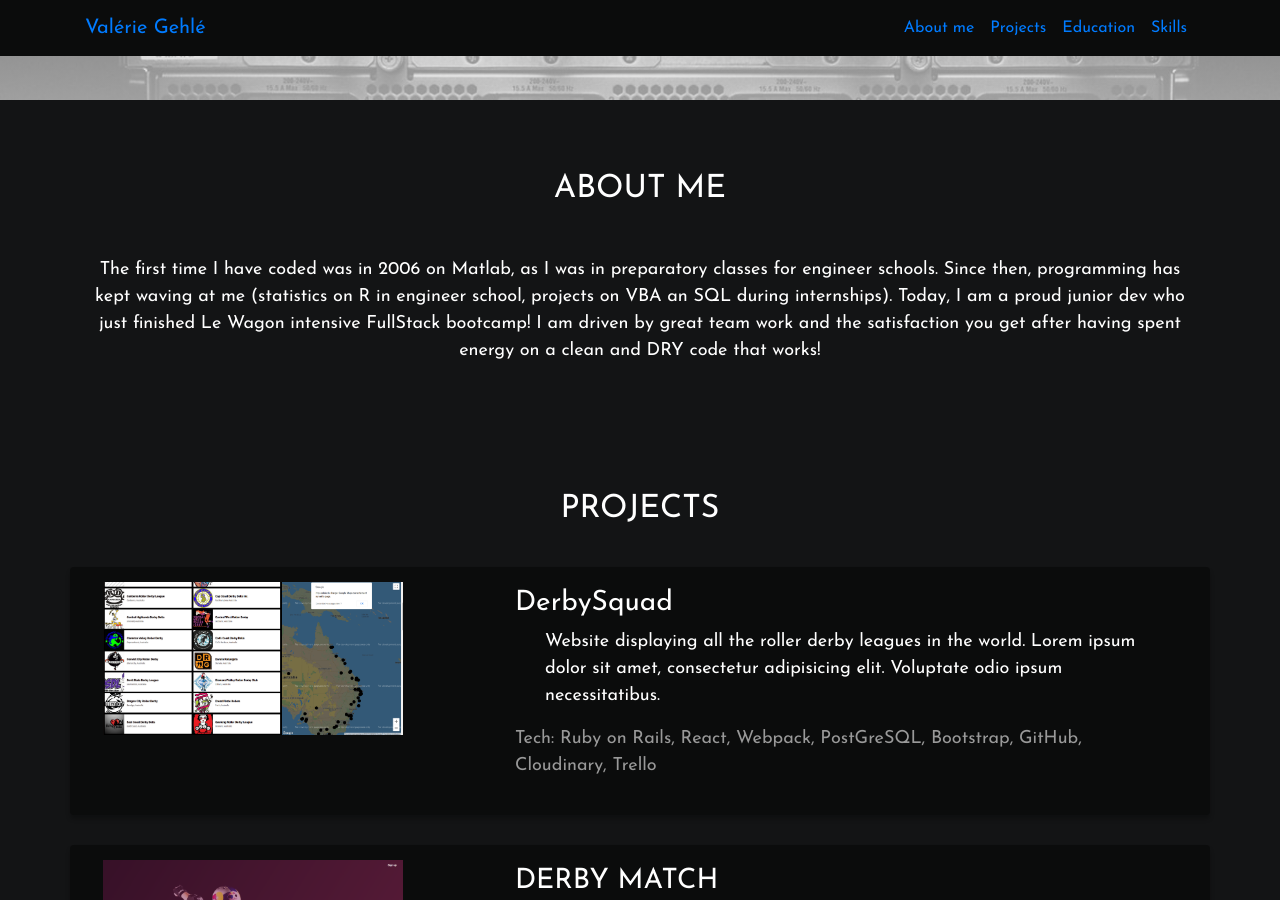
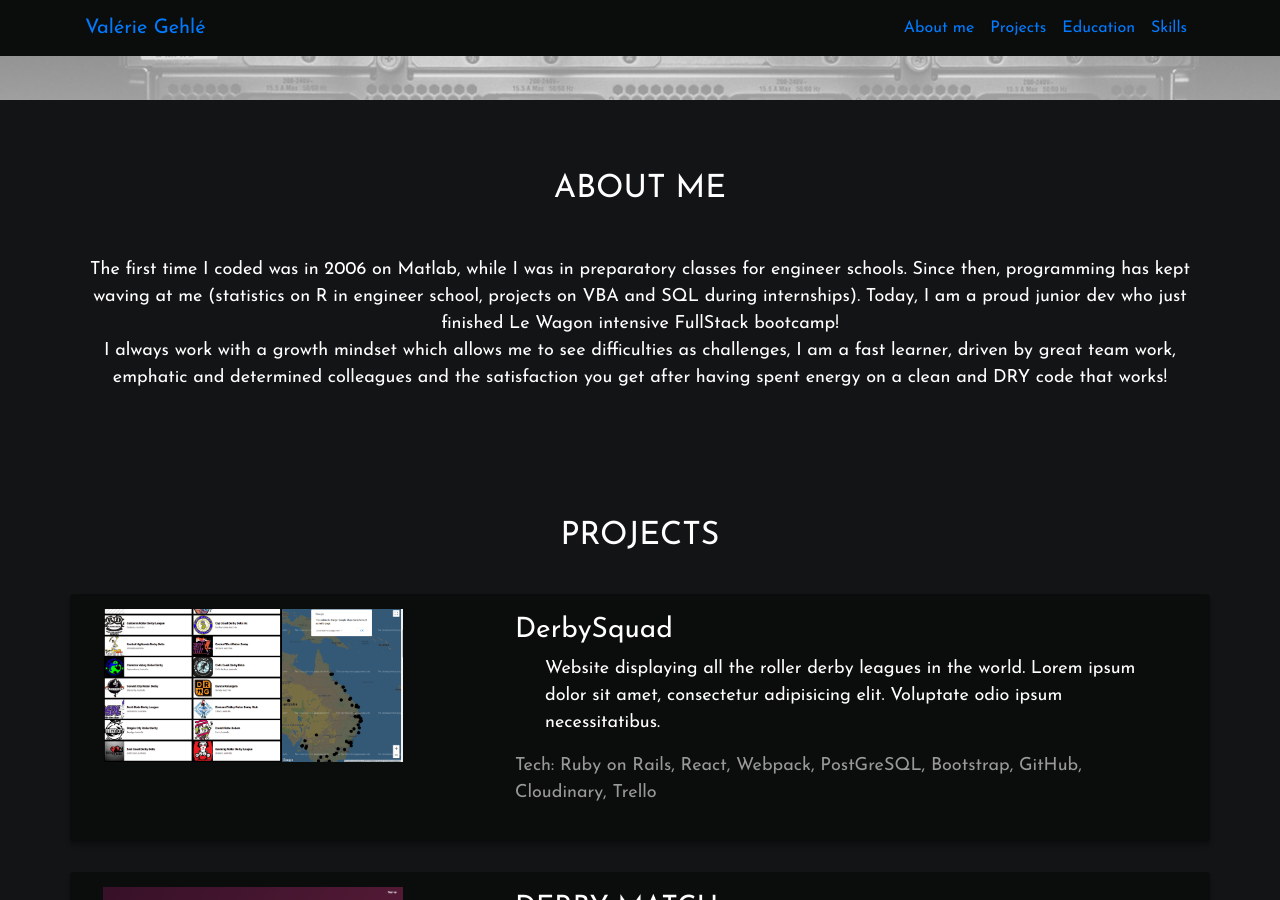
Before and after one commit to BlaxFontaine/myportfolio, a Jekyll site: the page built from index.html, in a window 1280 px wide and 900 px high, scrolled down 406 px. Built offline with Jekyll 4.4.1, drawn with Linux system fonts in a browser that asks for light colours; some web fonts are replaced.

Commit message:
update about me content

```diff
--- a/index.html
+++ b/index.html
@@ -8,7 +8,8 @@ permalink: "/"
   <div class="profile-section">
     <div class="me-wrapper">
       <h2 id="me" class="jump">About me</h2>
-      <p class="about-me">The first time I have coded was in 2006 on Matlab, as I was in preparatory classes for engineer schools. Since then, programming has kept waving at me (statistics on R in engineer school, projects on VBA an SQL during internships). Today, I am a proud junior dev who just finished Le Wagon intensive FullStack bootcamp! I am driven by great team work and the satisfaction you get after having spent energy on a clean and DRY code that works!</p>
+      <p class="about-me">The first time I coded was in 2006 on Matlab, while I was in preparatory classes for engineer schools. Since then, programming has kept waving at me (statistics on R in engineer school, projects on VBA and SQL during internships). Today, I am a proud junior dev who just finished Le Wagon intensive FullStack bootcamp!</br>
+      I always work with a growth mindset which allows me to see difficulties as challenges, I am a fast learner, driven by great team work, emphatic and determined colleagues and the satisfaction you get after having spent energy on a clean and DRY code that works!</p>
     </div>
   </div>
   <div class="profile-section">
```
